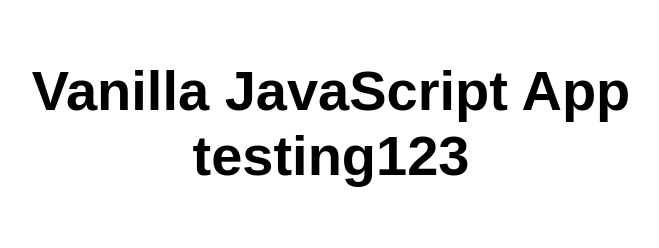
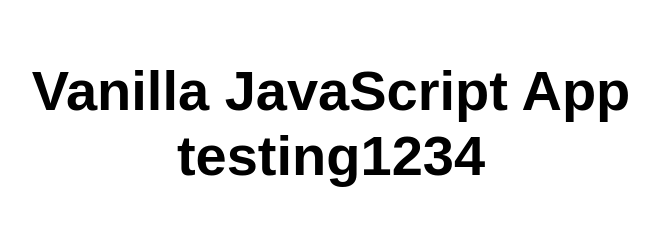
Before and after one commit to Abhi2024-Az/my-first-static-web-app, a website: page src/index.html in a window 1280 px wide. Shown: the whole page, without its empty margins (309-968 px from the left). Drawn offline with Linux system fonts and the light colour scheme.

Commit message:
Update index.html

```diff
--- a/src/index.html
+++ b/src/index.html
@@ -5,12 +5,12 @@
   <meta charset="UTF-8">
   <meta name="viewport" content="width=device-width, initial-scale=1.0">
   <link rel="stylesheet" href="styles.css">
-  <title>Vanilla JavaScript App</title>
+  <title>Vanilla JavaScript App 1234</title>
 </head>
 
 <body>
   <main>
-    <h1>Vanilla JavaScript App testing123</h1>
+    <h1>Vanilla JavaScript App testing1234</h1>
   </main>
 </body>
 
```
